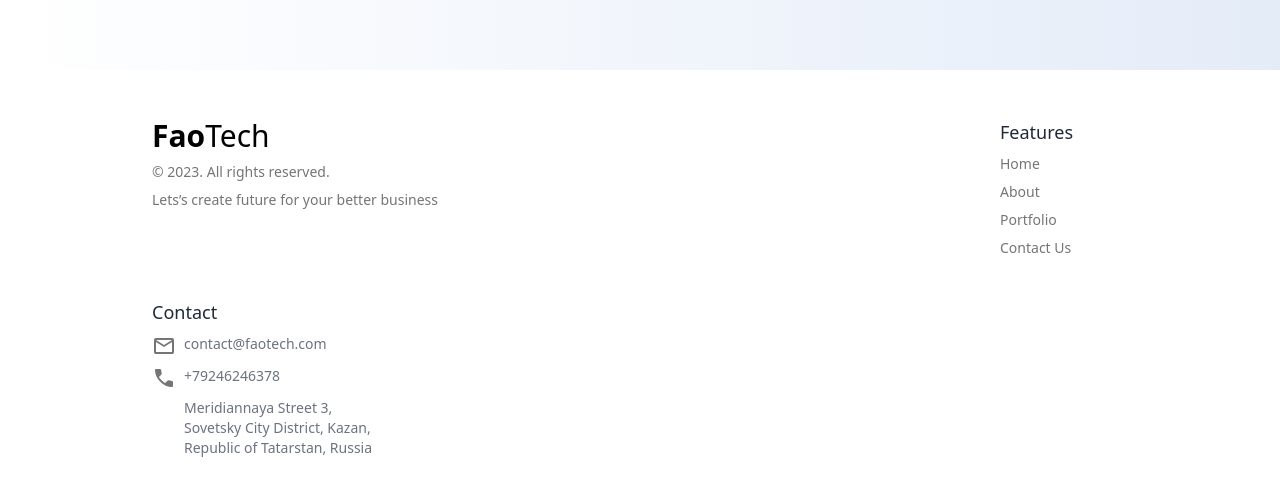
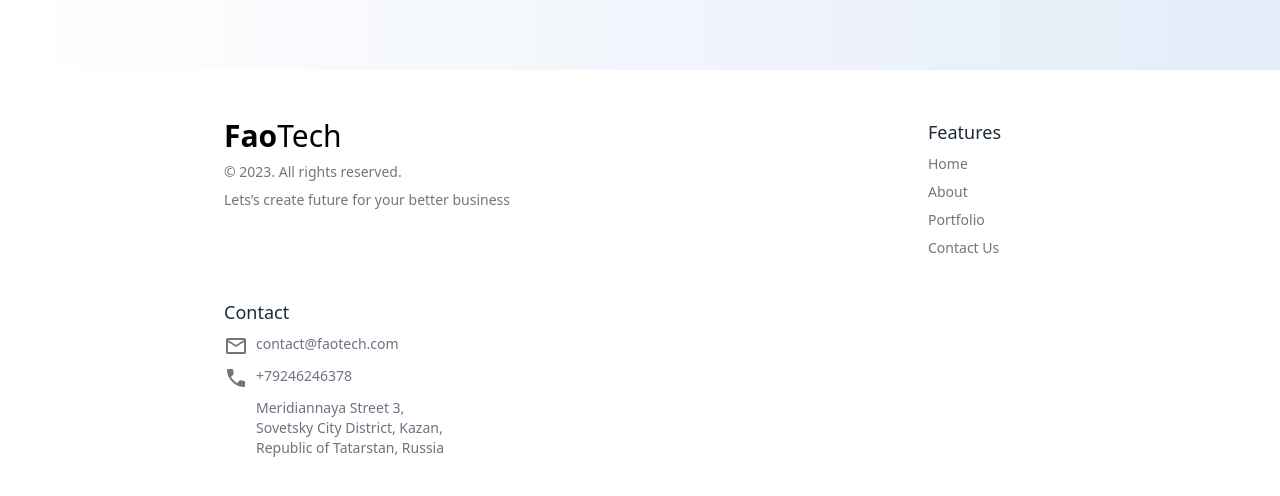
Before and after one commit to fao30/faotech-frontend, a React (Create React App) app: page / in a window 1280 px wide. Shown: the part 1594-2090 px from the top of the page. Built offline with nearby package versions, Linux system fonts and the light colour scheme; some icons are missing.

Commit message:
footer fixed maybe, please check

```diff
--- a/src/components/Footer.js
+++ b/src/components/Footer.js
@@ -13,7 +13,7 @@ const Footer = () => {
   };
   return (
     <div class="bg-white text-base-content lg:mx-0 md:mx-9">
-      <footer class="footer px-10 lg:px-38 py-12 flex flex-wrap justify-between md:px-12">
+      <footer class="footer px-12 lg:px-56 py-12 flex flex-wrap justify-between md:px-12">
         <div class="w-4/6">
           <div class="font-title text-black inline-flex text-3xl">
             <span class="font-extrabold">Fao</span> <span>Tech</span>
--- a/src/pages/Home/components/Header.js
+++ b/src/pages/Home/components/Header.js
@@ -4,9 +4,10 @@ import { React } from "react";
 
 const Header = () => {
   return (
-    <div class="text-primary-content grid place-items-center items-end from-white to-primary-300 bg-gradient-to-r">
+    <div class="text-primary-content grid place-items-center items-end">
       <div class="my-12 lg:my-40 z-10">
         <div class="flex lg:justify-around justify-center flex-wrap items-center">
+          {/* HEADER TITLE */}
           <div class="mx-10 w-full lg:w-96 md:w-4/5">
             <motion.div
               initial={{ x: "-20%" }}
```
